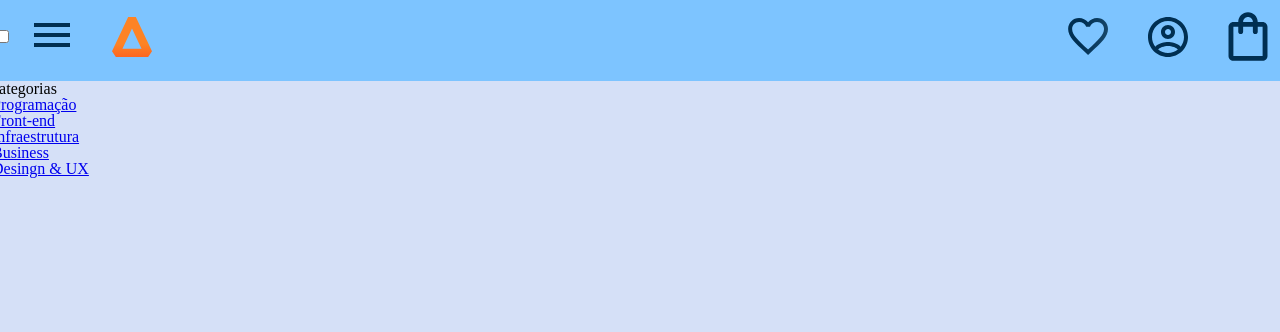
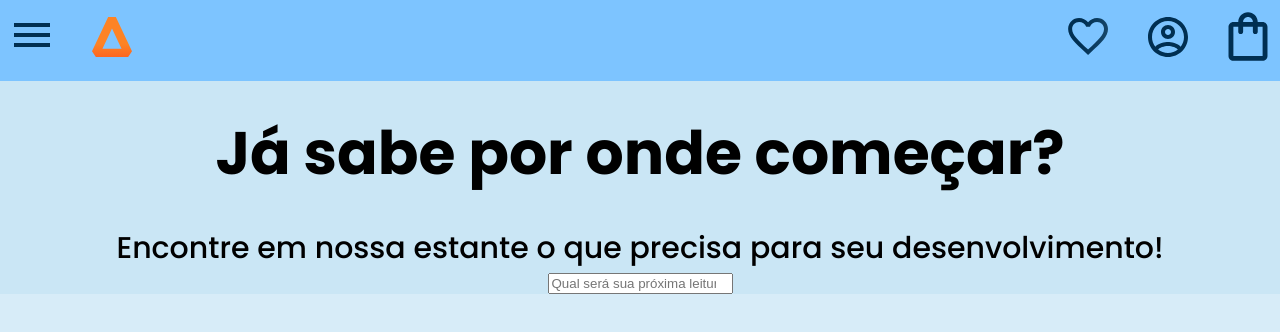
Before and after one commit to kauan-alexandre-martins/aluralivros, a plain HTML site: page index.html in a window 1280 px wide. Drawn offline with Linux system fonts and the light colour scheme.

Commit message:
Add files via upload

```diff
--- a/index.html
+++ b/index.html
@@ -5,6 +5,9 @@
         <meta name="viewport" content="width-device-width" inutial-scale="1.0">
         <link rel="stylesheet" href="reset.css">
         <link rel="stylesheet" href="style.css">
+        <link rel="preconnect" href="https://fonts.googleapis.com">
+<link rel="preconnect" href="https://fonts.gstatic.com" crossorigin>
+<link href="https://fonts.googleapis.com/css2?family=Poppins:ital,wght@0,500;0,700;1,300;1,400&display=swap" rel="stylesheet">
     </head>
     <body>
 
@@ -27,11 +30,11 @@
 
 <ul class="lista-menu">
  <li class="lista-menu-titulo"> categorias</li>
- <li> <a href="#" class="lista-menu-link"> Programação</a></li>
- <li> <a href="#" class="lista-menu-link"> Front-end</a></li>
- <li> <a href="#" class="lista-menu-link"> Infraestrutura</a></li>
- <li> <a href="#" class="lista-menu-link"> Business</a></li>
- <li> <a href="#" class="lista-menu-link"> Desingn & UX</a></li>
+ <li class="lista-menu-item"> <a href="#" class="lista-menu-link"> Programação</a></li>
+ <li class="lista-menu-item"> <a href="#" class="lista-menu-link"> Front-end</a></li>
+ <li class="lista-menu-item"> <a href="#" class="lista-menu-link"> Infraestrutura</a></li>
+ <li class="lista-menu-item"> <a href="#" class="lista-menu-link"> Business</a></li>
+ <li class="lista-menu-item"> <a href="#" class="lista-menu-link"> Desingn & UX</a></li>
     </ul>
 
 
@@ -46,6 +49,26 @@
     <img src="./img/Compras.svg" class="container_imagem">
 </div>
 
-</header>
+   </header>
+
+<section class="banner">
+<h2 class="banner-titulo"> Já sabe por onde começar?</h2>
+<P class="banner-texto"> Encontre em nossa estante o que precisa para seu desenvolvimento!</P>
+<input type="search" class="pesquisa" placeholder="Qual será sua próxima leitura?">
+
+
+</section>
+
+
+
+
+
+
+
+
+
+
+
+
     </body>
 </html>
--- a/style.css
+++ b/style.css
@@ -1,13 +1,14 @@
 :root{
-    --cor-de-fundo:#c0d0f3a6;
+    --cor-de-fundo:#c3e3f5a6;
     --branco:#FFFFFF;
     --laranja: #EB9B00;
     --azul-degrade: linear-gradient(97.54deg, #002F52 35.49%, #326589 165.37%);
+    ---fonte-principal:"poppins";
 }
 
 body{
     background-color: var(--cor-de-fundo);
-
+    font-family: var(---fonte-principal);
 }
 
 .cabecalho-menu-hamburguer{
@@ -49,3 +50,49 @@ body{
     top: 100%;
     width: 20ww;
 }
+
+.lista-menu-titulo,
+.lista-menu-item {
+    padding: 1em;
+    background-color: var(--branco);
+}
+
+
+.lista-menu-titulo{
+    color: var(--laranja);
+    font-weight: 700;
+}
+
+
+.lista-menu-link{
+    background: var(--azul-degrade);
+    -webkit-background-clip: text;
+    -webkit-text-fill-color: transparent;
+    background-clip: text;
+    text-transform: uppercase;
+}
+
+.container-botao {
+    display: none;
+}
+
+.lista-menu{
+    display: none;
+}
+
+.banner{
+    background-color: var(--cor-de-fundo);
+    color: rgb(0, 0, 0);
+    text-align: center;
+    font-size: 30px;
+}
+
+.banner-titulo{
+    font-size: 60px;
+    font-weight: 700;
+    padding: 50px;
+}
+
+.banner-texto{
+    font-weight: 400;
+}
```
Also changed, not shown: menu.svg (added).
